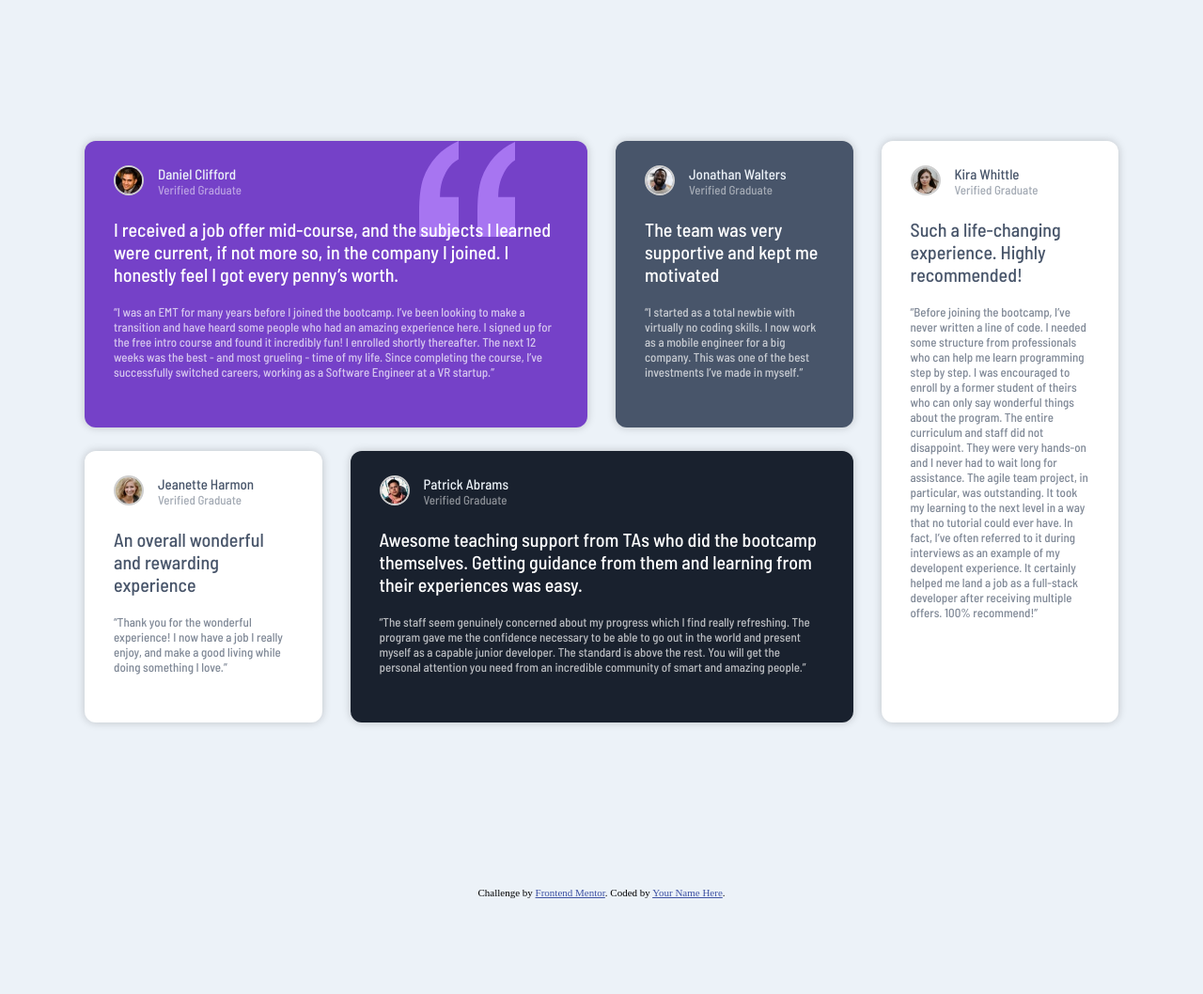
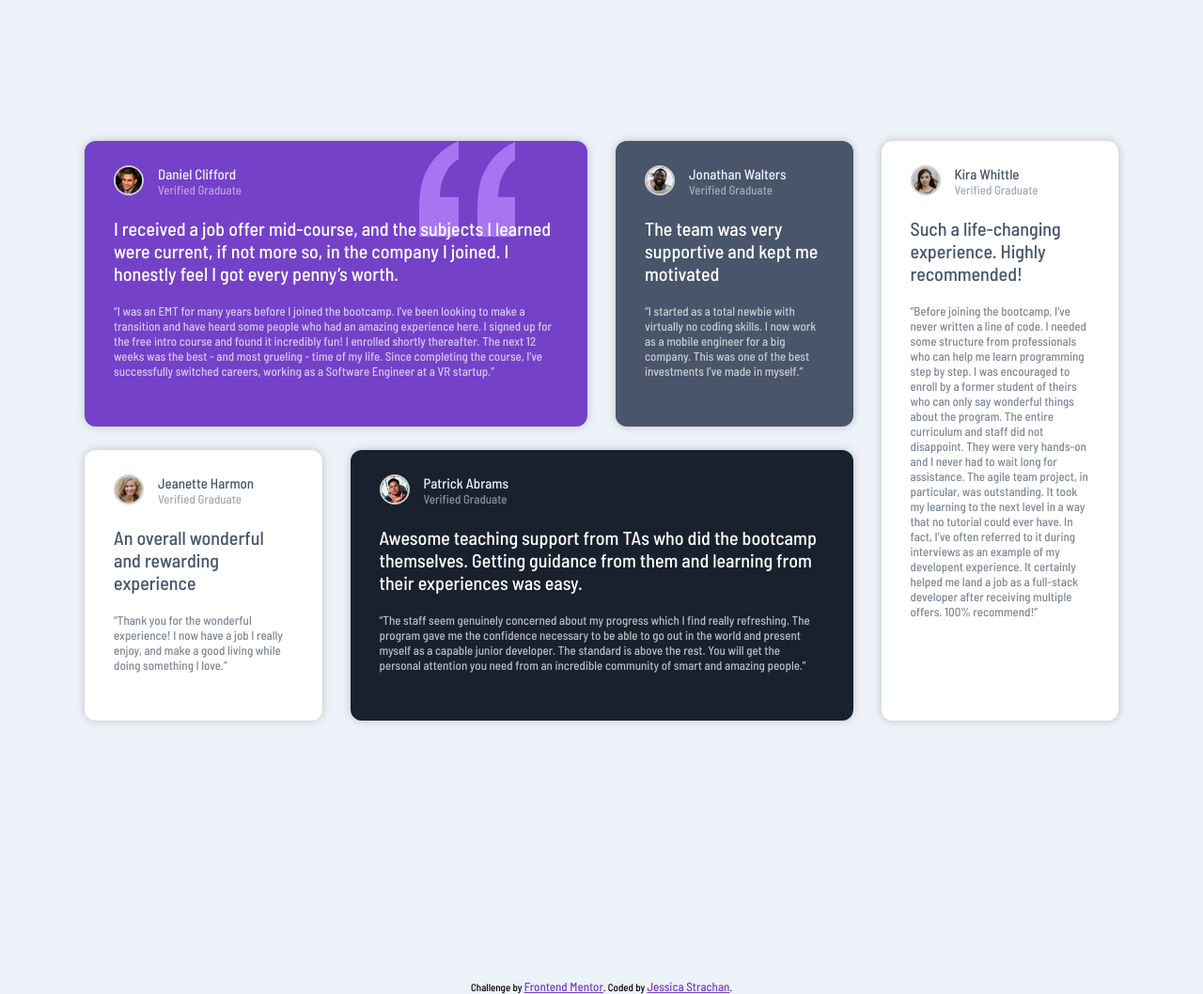
Before and after one commit to JessicaStrachan/front-end-mentor, a plain HTML site: page testimonials-grid/index.html in a window 1280 px wide. Shown: the whole page at 94% size. Before the commit the page ends 956 px from the top, so only its background shows below. Drawn offline with Linux system fonts and the light colour scheme.

Commit message:
Style attribution

```diff
--- a/testimonials-grid/index.html
+++ b/testimonials-grid/index.html
@@ -3,20 +3,13 @@
 <head>
   <meta charset="UTF-8">
   <meta name="viewport" content="width=device-width, initial-scale=1.0"> <!-- displays site properly based on user's device -->
-
   <link rel="stylesheet" href="./styles/stylesheet.css">
   <link rel="icon" type="image/png" sizes="32x32" href="./images/favicon-32x32.png">
   <link rel="preconnect" href="https://fonts.gstatic.com">
   <link href="https://fonts.googleapis.com/css2?family=Barlow+Semi+Condensed:wght@500;600&display=swap" rel="stylesheet">
+  <title>Frontend Mentor | [Challenge Name Here]</title>
+</head>
 
-  <title>Frontend Mentor | [Challenge Name Here]</title>
-
-  <!-- Feel free to remove these styles or customise in your own stylesheet 👍 -->
-  <style>
-    .attribution { font-size: 11px; text-align: center; }
-    .attribution a { color: hsl(228, 45%, 44%); }
-  </style>
-</head>
 <body>
   <div class="page">
     <div class="container">
@@ -124,8 +117,8 @@
 
 
   <div class="attribution">
-    Challenge by <a href="https://www.frontendmentor.io?ref=challenge" target="_blank">Frontend Mentor</a>.
-    Coded by <a href="#">Your Name Here</a>.
+    Challenge by <a class="attribution__link" href="https://www.frontendmentor.io?ref=challenge" target="_blank">Frontend Mentor</a>.
+    Coded by <a class="attribution__link" href="https://github.com/JessicaStrachan">Jessica Strachan</a>.
   </div>
 </body>
 </html>
--- a/testimonials-grid/styles/stylesheet.sass
+++ b/testimonials-grid/styles/stylesheet.sass
@@ -14,10 +14,10 @@ $base-font-color: $light-grayish-blue
 body
     background-color: $light-grayish-blue
     margin: 0
+    font-family: $base-font-family
 
-    h1, h2, h3, h4, p
+    h1, h2, h3, h4, p, a
         color: $base-font-color
-        font-family: $base-font-family
         font-size: $base-font-size
         margin: 0
 
@@ -157,6 +157,17 @@ body
             &__title
                 color: rgba($very-dark-grayish-blue, .5)
 
+
+.attribution
+    font-size: 11px
+    padding-top: 100px
+    position: relative
+    text-align: center
+    z-index: 1
+
+    &__link
+        color: $moderate-violet
+
 @media screen and (max-width: 1024px)
     .grid
         &--parent
```
Also changed, not shown: testimonials-grid/styles/stylesheet.css, 1 other file.
